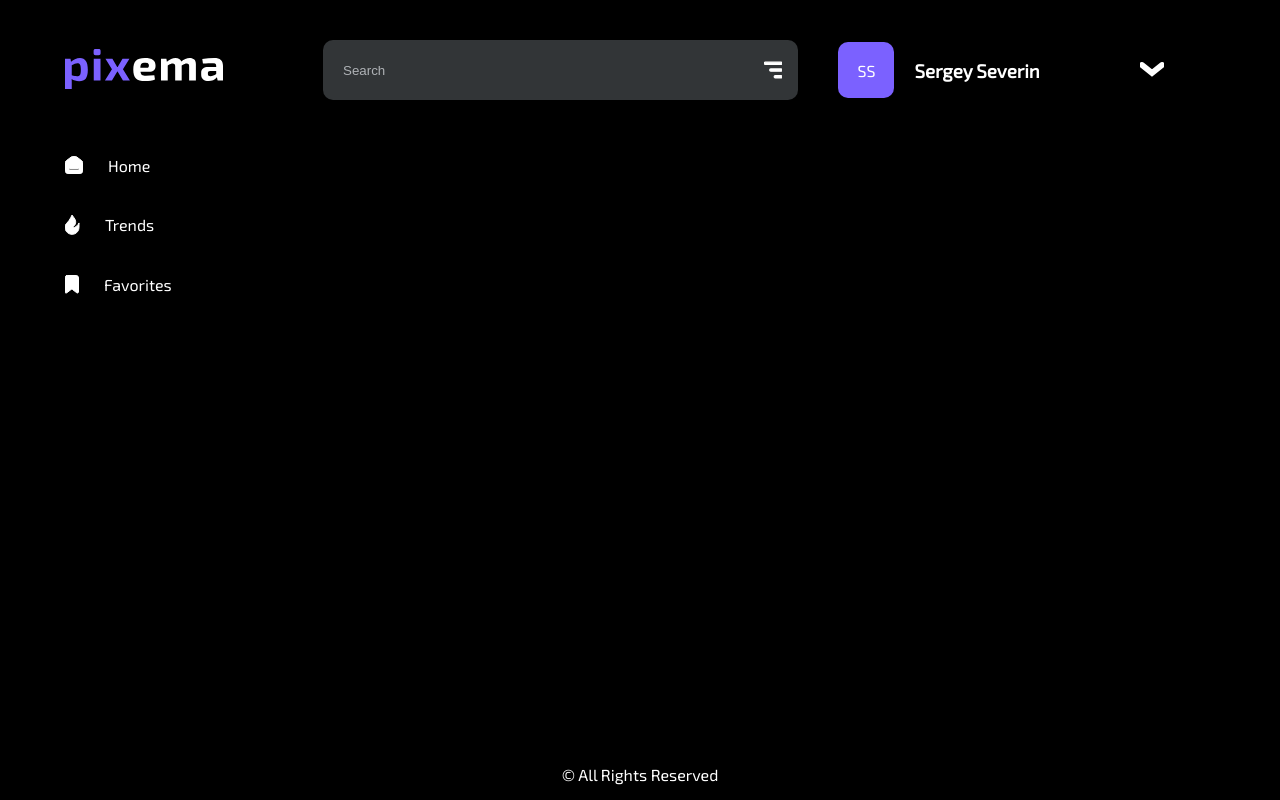
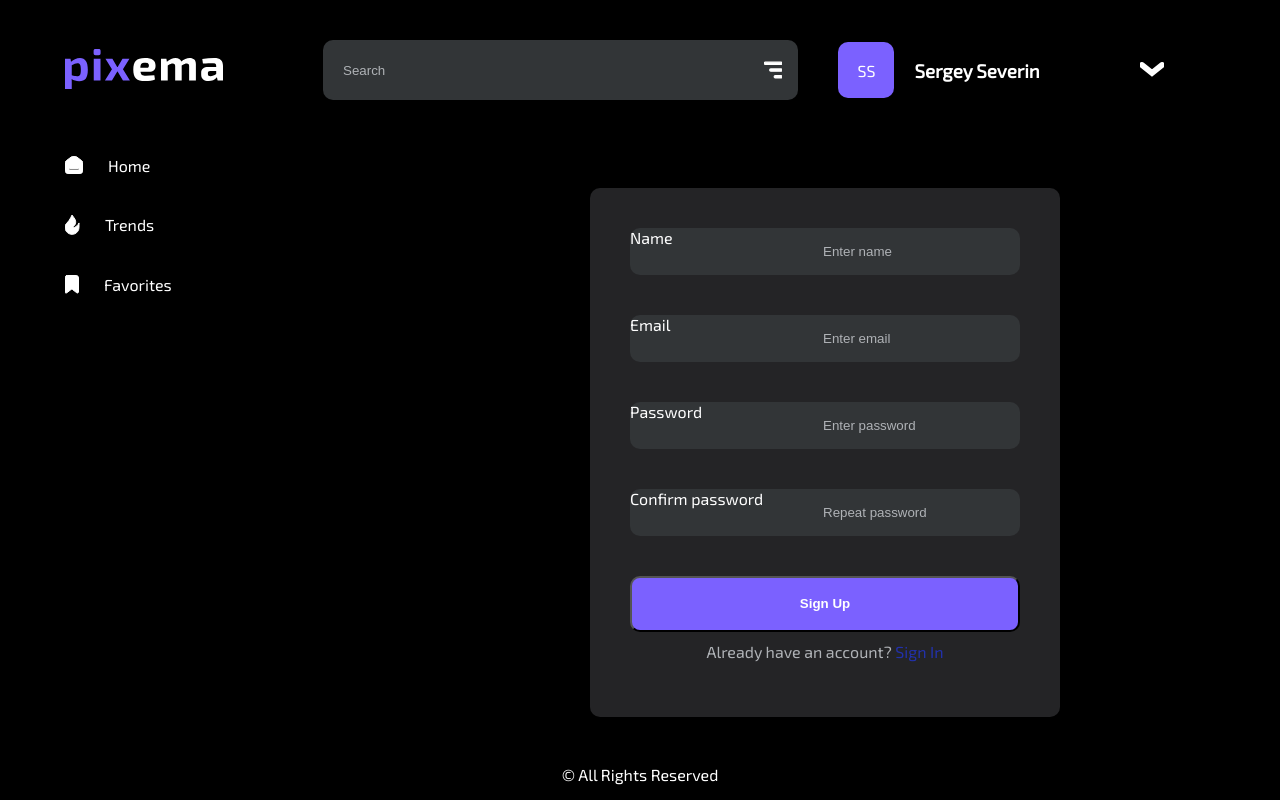
Before and after one commit to sojasac/pixema, a React (Vite) app: page / in a window 1280 px wide. Built offline with nearby package versions, Linux system fonts and the light colour scheme.

Commit message:
feat: signnUp

```diff
--- /dev/null
+++ b/src/features/Forms/FormsStyles.module.scss
@@ -0,0 +1,10 @@
+.container {
+  background-color: var(--pixema-background-dark);
+  width: 50%;
+  margin: auto;
+  padding: 40px;
+  display: flex;
+  flex-direction: column;
+  gap: 40px;
+  border-radius: 10px;
+}
--- /dev/null
+++ b/src/features/SignUp/SignUpForm.tsx
@@ -0,0 +1,57 @@
+import { useState, useMemo, useCallback } from 'react';
+
+import FormStyles from '~/features/Forms/FormsStyles.module.scss';
+import { Button } from '~/shared/ui/button/Button';
+import { InputField } from '~/shared/ui/inputField/InputField';
+
+import { formSchema } from './form.schema';
+import { getDefaultFormValues, getFormErrors } from './form.utils';
+import { type FormState } from './forms.types';
+
+export const SignUp = () => {
+  const [formState, setFormState] = useState<FormState>(getDefaultFormValues);
+  const [touchedFields, setTouchedFields] = useState<Set<string>>(
+    () => new Set()
+  );
+
+  const updateFormValues = useCallback((newFormValue: Partial<FormState>) => {
+    setFormState((previousFields) => ({ ...previousFields, ...newFormValue }));
+    setTouchedFields(
+      (previousFields) =>
+        new Set([...previousFields.values(), ...Object.keys(newFormValue)])
+    );
+  }, []);
+  const formErrors = useMemo(() => getFormErrors(formState), [formState]);
+  return (
+    <form
+      className={FormStyles.container}
+      onSubmit={(event) => event.preventDefault()}
+    >
+      {formSchema.map((field) => (
+        <InputField
+          {...field}
+          key={field.name}
+          value={formState[field.name]}
+          error={
+            touchedFields.has(field.name) ? formErrors[field.name] : undefined
+          }
+          onChange={({ target: { value } }) =>
+            updateFormValues({ [field.name]: value })
+          }
+          shouldFitContainer
+        />
+      ))}
+      <div>
+        <Button
+          type="submit"
+          style={{ width: '100%' }}
+        >
+          Sign Up
+        </Button>
+        <p style={{ textAlign: 'center', marginTop: '10px' }}>
+          Already have an account? <a style={{ color: '#2231AA' }}>Sign In</a>
+        </p>
+      </div>
+    </form>
+  );
+};
--- /dev/null
+++ b/src/features/SignUp/form.schema.ts
@@ -0,0 +1,31 @@
+import { type FormField } from '~/features/SignUp/forms.types';
+
+export const formSchema: FormField[] = [
+  {
+    label: 'Name',
+    placeholder: 'Enter name',
+    name: 'name',
+    required: true
+  },
+  {
+    label: 'Email',
+    placeholder: 'Enter email',
+    name: 'email',
+    type: 'email',
+    required: true
+  },
+  {
+    label: 'Password',
+    placeholder: 'Enter password',
+    name: 'password',
+    type: 'password',
+    required: true
+  },
+  {
+    label: 'Confirm password',
+    placeholder: 'Repeat password',
+    name: 'confirmPassword',
+    type: 'password',
+    required: true
+  }
+];
--- /dev/null
+++ b/src/features/SignUp/form.utils.ts
@@ -0,0 +1,39 @@
+import { type FormState, type FormErrors } from './forms.types';
+export function getDefaultFormValues(): FormState {
+  return {
+    name: '',
+    email: '',
+    password: '',
+    confirmPassword: ''
+  };
+}
+
+const MIN_NAME_LENGTH = 3;
+const MIN_PASSWORD_LENGTH = 5;
+
+function isValidName(name: FormState['name']): boolean {
+  return name.trim().length >= MIN_NAME_LENGTH;
+}
+function isValidEmail(email: FormState['email']): boolean {
+  return /\S+@\S+\.\S+/.test(email);
+}
+function isValidPassword(password: FormState['password']): boolean {
+  return password.trim().length >= MIN_PASSWORD_LENGTH;
+}
+
+export const getFormErrors = (form: FormState) => {
+  const errors: FormErrors = {};
+  if (!isValidName(form.name)) {
+    errors.name = 'Name should be more than 2 symbols';
+  }
+  if (!isValidEmail(form.email)) {
+    errors.email = 'Email should be email';
+  }
+  if (!isValidPassword(form.password)) {
+    errors.password = 'Password should be more than 4 symbols';
+  }
+  if (form.password !== form.confirmPassword) {
+    errors.confirmPassword = 'Password and Confirm Password must match';
+  }
+  return errors;
+};
--- a/src/layouts/MainLayout/MainLayout.tsx
+++ b/src/layouts/MainLayout/MainLayout.tsx
@@ -1,6 +1,7 @@
 import { Aside } from '~/features/Aside/Aside';
 import { Footer } from '~/features/Footer/Footer';
 import { Navbar } from '~/features/navbar/Navbar';
+import { SignUp } from '~/features/SignUp/SignUpForm';
 
 import MainLayoutStyle from './MainLayoutStyles.module.scss';
 
@@ -10,6 +11,7 @@ export const MainLayout = () => {
       <Navbar />
       <main>
         <Aside />
+        <SignUp />
       </main>
       <Footer />
     </div>
```
Also changed, not shown: src/features/SignUp/forms.types.ts (added, +18 -0 lines).
